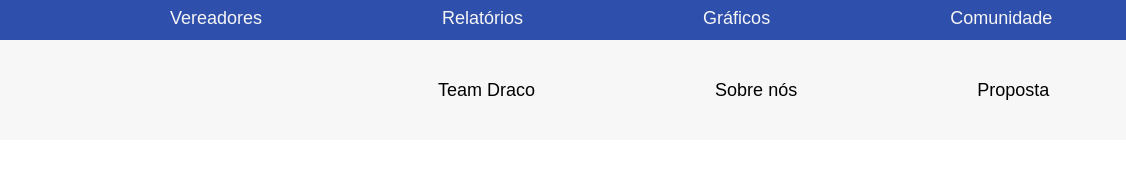
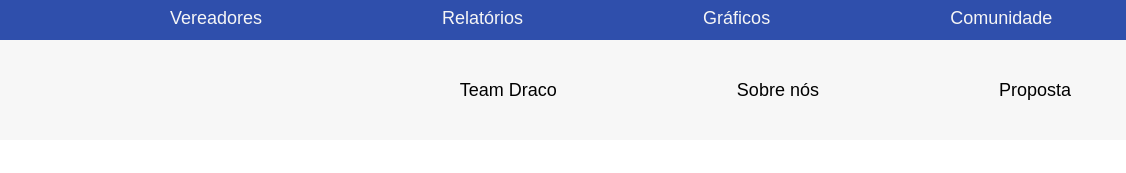
Before and after one commit to Draco-Imperium/API_FATEC1, a plain HTML site: page app/templates/foot-head/teste.html in a window 1280 px wide. Shown: the part 103-276 px from the top of the page, 154-1280 px from the left. Drawn offline with Linux system fonts and the light colour scheme.

Commit message:
Conclusão Header / Footer .js

```diff
--- a/app/templates/foot-head/foot-head-style.css
+++ b/app/templates/foot-head/foot-head-style.css
@@ -86,7 +86,7 @@
 .fot-itens{
     display: flex;
     list-style: none;
-    margin-right: 5%;
+    margin-right: 3.3%;
     padding: 1%;
     gap: 180px;
 }
--- a/app/templates/foot-head/teste.html
+++ b/app/templates/foot-head/teste.html
@@ -5,7 +5,7 @@
     <meta name="viewport" content="width=device-width, initial-scale=1.0">
     <link rel="stylesheet" href="foot-head-style.css">
     <script src="foot-head-layout.js" defer></script>
-    <title>Document</title>
+    <title>Teste - footer / header</title>
 </head>
 <body>
 
```
Also changed, not shown: app/static/imagens/Logo API.png (deleted).
